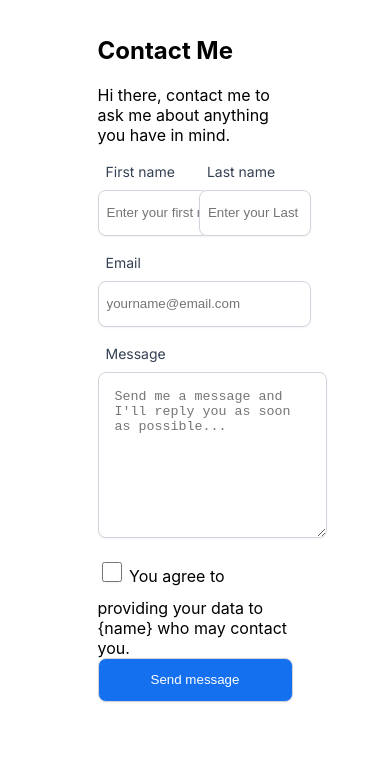
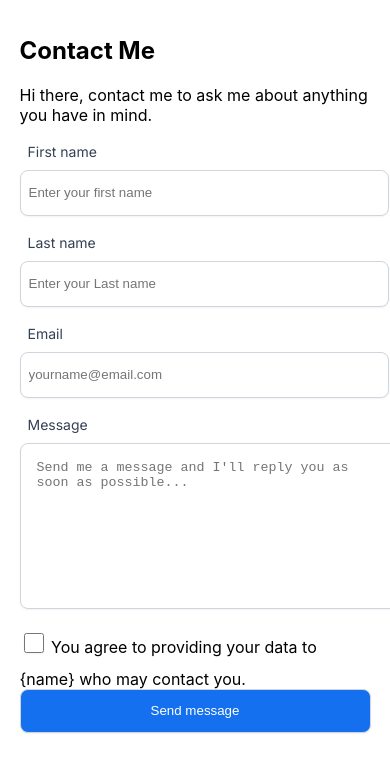
Before and after one commit to romeoscript/linktree-hng, a React (Create React App) app: page /contact in a window 390 px wide. Shown: the top 772 px of the page. Built offline with nearby package versions, Linux system fonts and the light colour scheme.

Commit message:
style:responsiveness for the contact page

```diff
--- a/src/contact.css
+++ b/src/contact.css
@@ -52,3 +52,13 @@ input[type='checkbox']{
    display: inline;
    border-radius: 8px;
 }
+@media (max-width:550px) {
+    .contact {
+        width: 90%;
+      }
+      .form__flex{
+          display: block;
+
+      }
+
+}
--- a/src/index.css
+++ b/src/index.css
@@ -6,8 +6,11 @@ body {
     sans-serif;
   -webkit-font-smoothing: antialiased;
   -moz-osx-font-smoothing: grayscale;
+  overflow-x: hidden;
 }
-
+html{
+  overflow-x: hidden;
+}
 code {
   font-family: source-code-pro, Menlo, Monaco, Consolas, 'Courier New',
     monospace;
```
